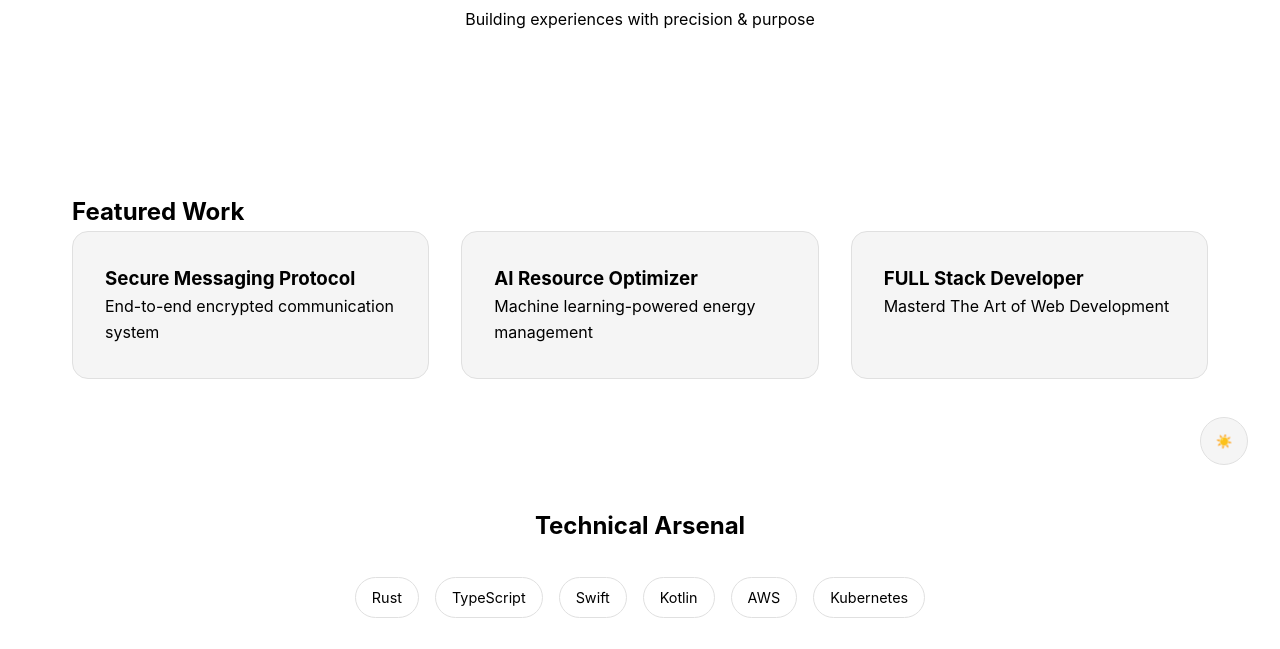
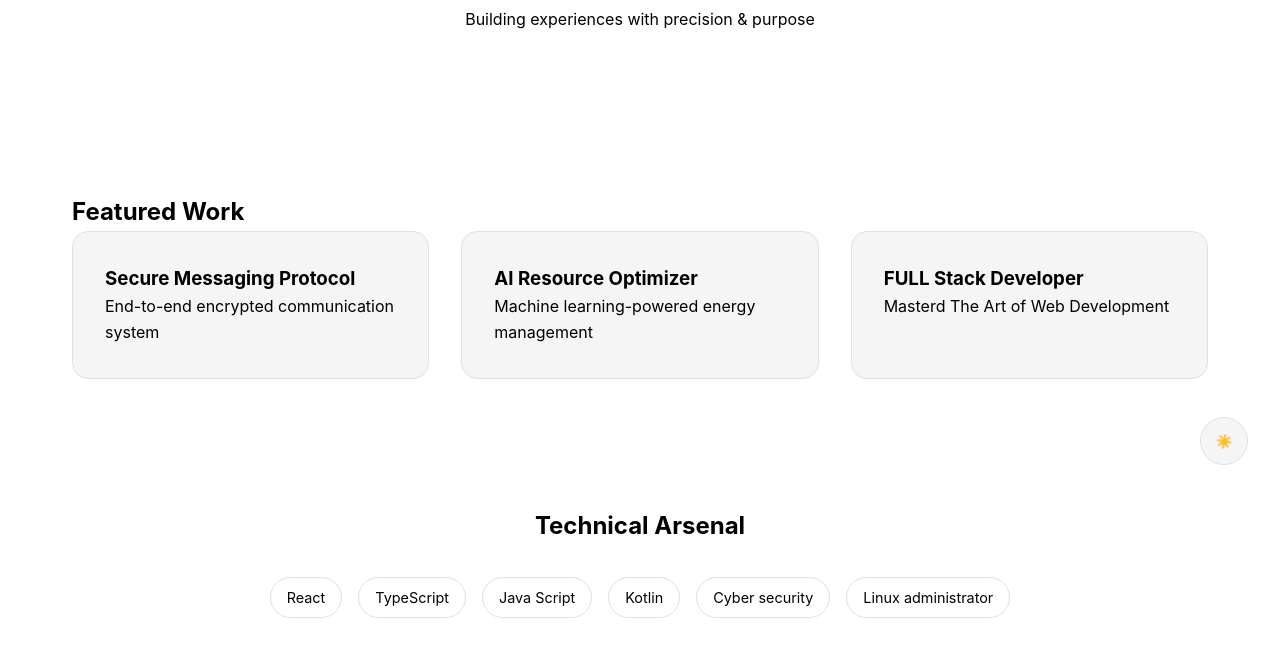
Before and after one commit to ikebuaso/lesson, a plain HTML site: page index.html in a window 1280 px wide. Shown: the part 303-952 px from the top of the page. Drawn offline with Linux system fonts and the light colour scheme.

Commit message:
Update index.html

```diff
--- a/index.html
+++ b/index.html
@@ -209,12 +209,12 @@
     <section class="skills">
         <h2>Technical Arsenal</h2>
         <div class="skill-list">
-            <span class="skill-item">Rust</span>
+            <span class="skill-item">React</span>
             <span class="skill-item">TypeScript</span>
-            <span class="skill-item">Swift</span>
+            <span class="skill-item">Java Script</span>
             <span class="skill-item">Kotlin</span>
-            <span class="skill-item">AWS</span>
-            <span class="skill-item">Kubernetes</span>
+            <span class="skill-item">Cyber security</span>
+            <span class="skill-item">Linux administrator</span>
         </div>
     </section>
 
```
